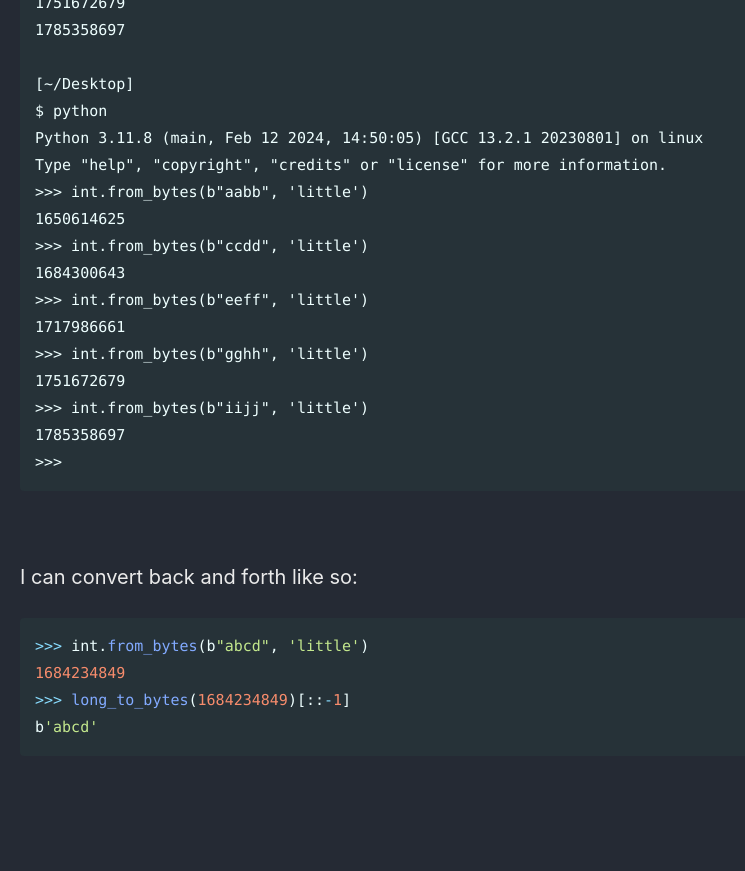
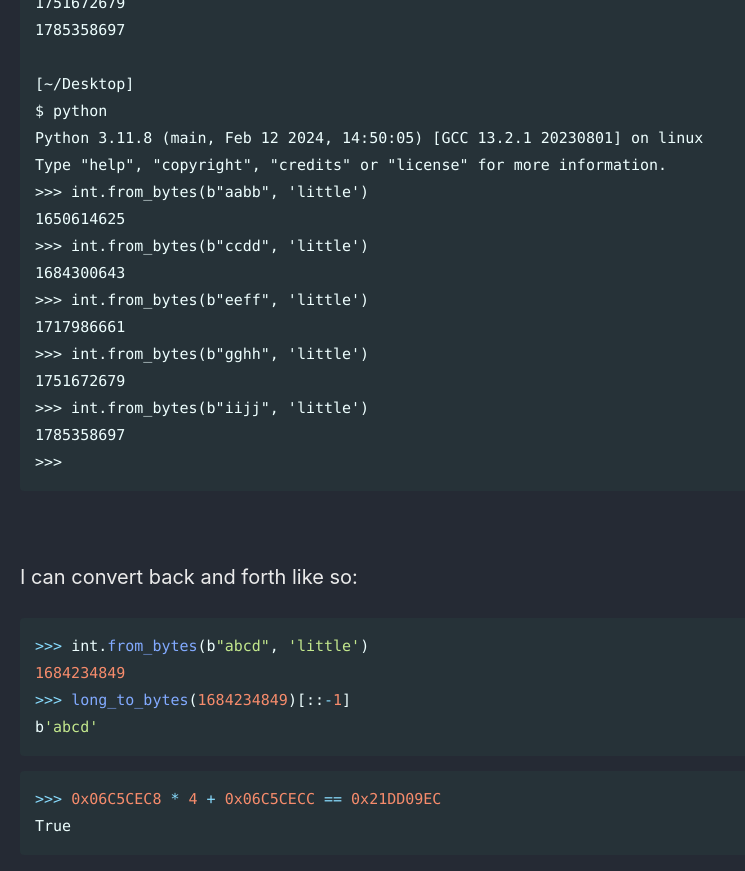
Before and after one commit to Connor-McCartney/Connor-McCartney.github.io, a Jekyll site: the page built from _pages/misc/pwn.md, in a window 1280 px wide and 900 px high, scrolled down 14631 px. Shown: the top 871 px of the window, without its empty margins (0-745 px from the left). Built offline with Jekyll 4.4.1, drawn with Linux system fonts in a browser that asks for light colours; cached includes are drawn as plain includes; before the commit the page ends 15432 px from its top, so only the background shows below that.

Commit message:
Update pwn.md

````diff
--- a/_pages/misc/pwn.md
+++ b/_pages/misc/pwn.md
@@ -626,3 +626,9 @@ I can convert back and forth like so:
 >>> long_to_bytes(1684234849)[::-1]
 b'abcd'
 ```
+
+
+```python
+>>> 0x06C5CEC8 * 4 + 0x06C5CECC == 0x21DD09EC
+True
+```
````
